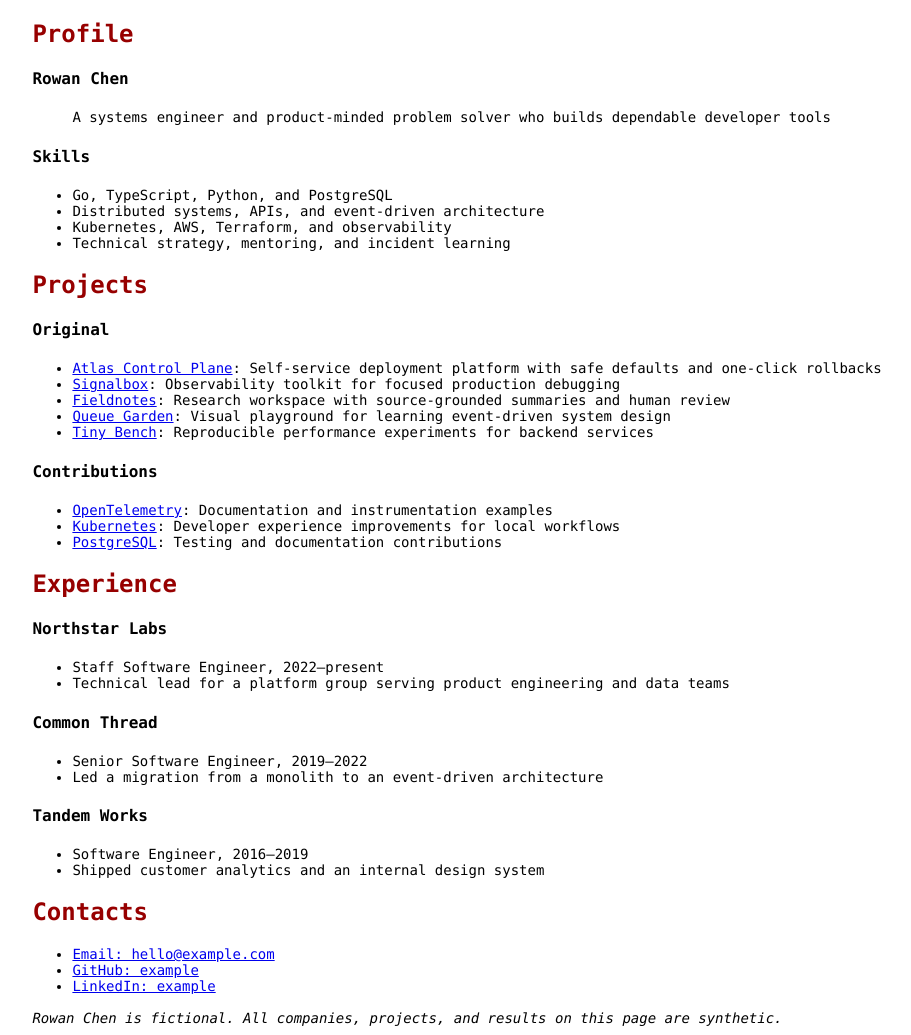
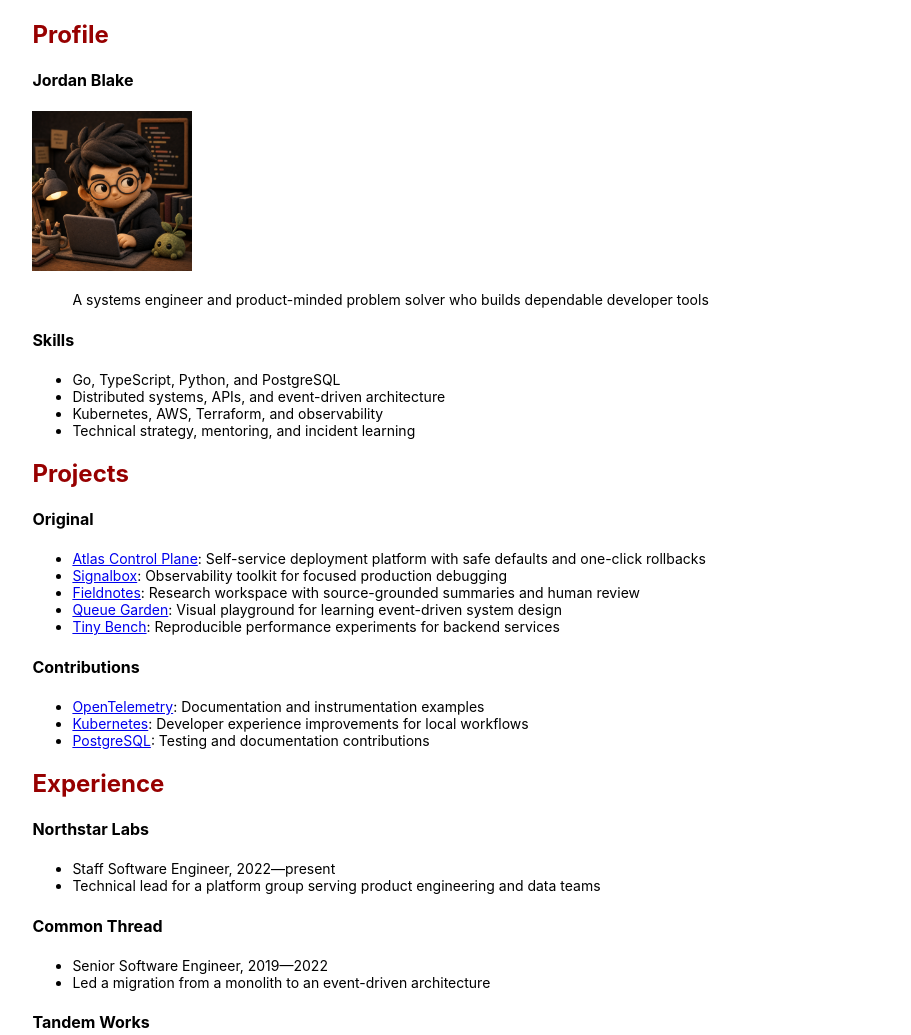
Before and after one commit to hackjutsu/geek-profile, an Eleventy site: page profile/src/index.md in a window 1280 px wide. Shown: the top 1035 px of the page, without its empty margins (102-1013 px from the left). Built offline with nearby package versions, Linux system fonts and the light colour scheme; Eleventy itself is replaced by a stand-in of ours; files that its build step writes are made by us from their sources.

Commit message:
Add images to the sample profile (#8)
* Add images to sample profile

* Simplify sample avatar styling

* Remove redundant sample screenshot

* Use system font for sample profile

* Rename fictional sample profile

```diff
--- a/docs/css/site.css
+++ b/docs/css/site.css
@@ -15,7 +15,11 @@
 
 .profile {
   margin: 0 10%;
-  font-family: Consolas, Menlo, Monaco, "Courier New", monospace;
+  font-family: -apple-system, BlinkMacSystemFont, "Segoe UI", sans-serif;
+}
+
+.profile-avatar {
+  width: 160px;
 }
 
 p,
--- a/profile/src/css/site.css
+++ b/profile/src/css/site.css
@@ -15,7 +15,11 @@
 
 .profile {
   margin: 0 10%;
-  font-family: Consolas, Menlo, Monaco, "Courier New", monospace;
+  font-family: -apple-system, BlinkMacSystemFont, "Segoe UI", sans-serif;
+}
+
+.profile-avatar {
+  width: 160px;
 }
 
 p,
--- a/profile/src/index.md
+++ b/profile/src/index.md
@@ -1,7 +1,7 @@
 ---
-title: Rowan Chen
-name: Rowan Chen
-handle: rowan-builds
+title: Jordan Blake
+name: Jordan Blake
+handle: jordan-builds
 tagline: Systems engineer and developer-tool maker.
 description: A fictional example developer profile built with Geek Profile.
 repo: https://github.com/hackjutsu/geek-profile
@@ -10,7 +10,9 @@
 
 ## Profile
 
-#### Rowan Chen
+#### Jordan Blake
+
+<img class="profile-avatar" src="./images/jordan-blake.png" alt="Cartoon portrait of the fictional profile owner Jordan Blake">
 
 > A systems engineer and product-minded problem solver who builds dependable developer tools
 
@@ -60,4 +62,4 @@
 - [GitHub: example](https://github.com/example)
 - [LinkedIn: example](https://www.linkedin.com/in/example)
 
-*Rowan Chen is fictional. All companies, projects, and results on this page are synthetic.*
+*Jordan Blake is fictional. All companies, projects, and results on this page are synthetic.*
```
Also changed, not shown: docs/index.html (+5 -4 lines), .eleventy.js, README.md, docs/images/jordan-blake.png (added), profile/src/images/jordan-blake.png (added).
